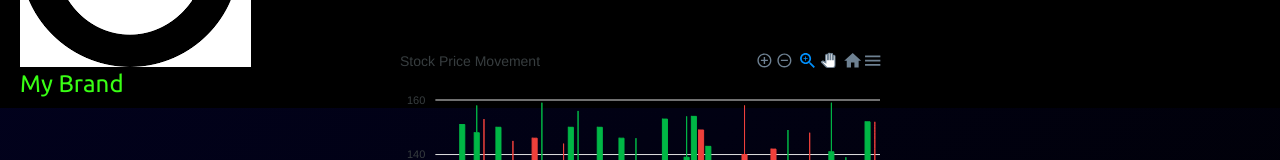
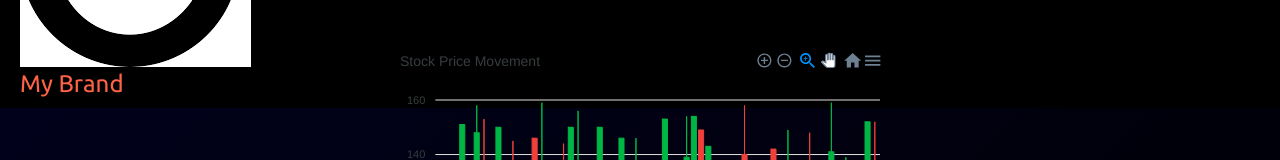
Before and after one commit to himanshutatawat/himanshu_pi42_final, a React (Vite) app: page / in a window 1280 px wide. Shown: the part 162-322 px from the top of the page. Built offline with nearby package versions, Linux system fonts and the light colour scheme; no server answers; a web font is replaced by a local one.

Commit message:
Update Home.module.css

```diff
--- a/src/Components/Home/Home.module.css
+++ b/src/Components/Home/Home.module.css
@@ -34,11 +34,15 @@
     background-color: black; /* Setting navbar background to pure black */
   }
 
+
   .logo h1 {
-    margin: 0;
-    font-size: 1.5rem;
-    color: #39ff14; /* Neon blue color */
-  }
+  font-size: 1.5rem; /* Keep font size small */
+  color: #ff6347; /* Change color to a different shade */
+  margin: auto; /* Center the logo horizontally */
+}
+
+
+
 
   .navLinks {
     display: flex;
```
